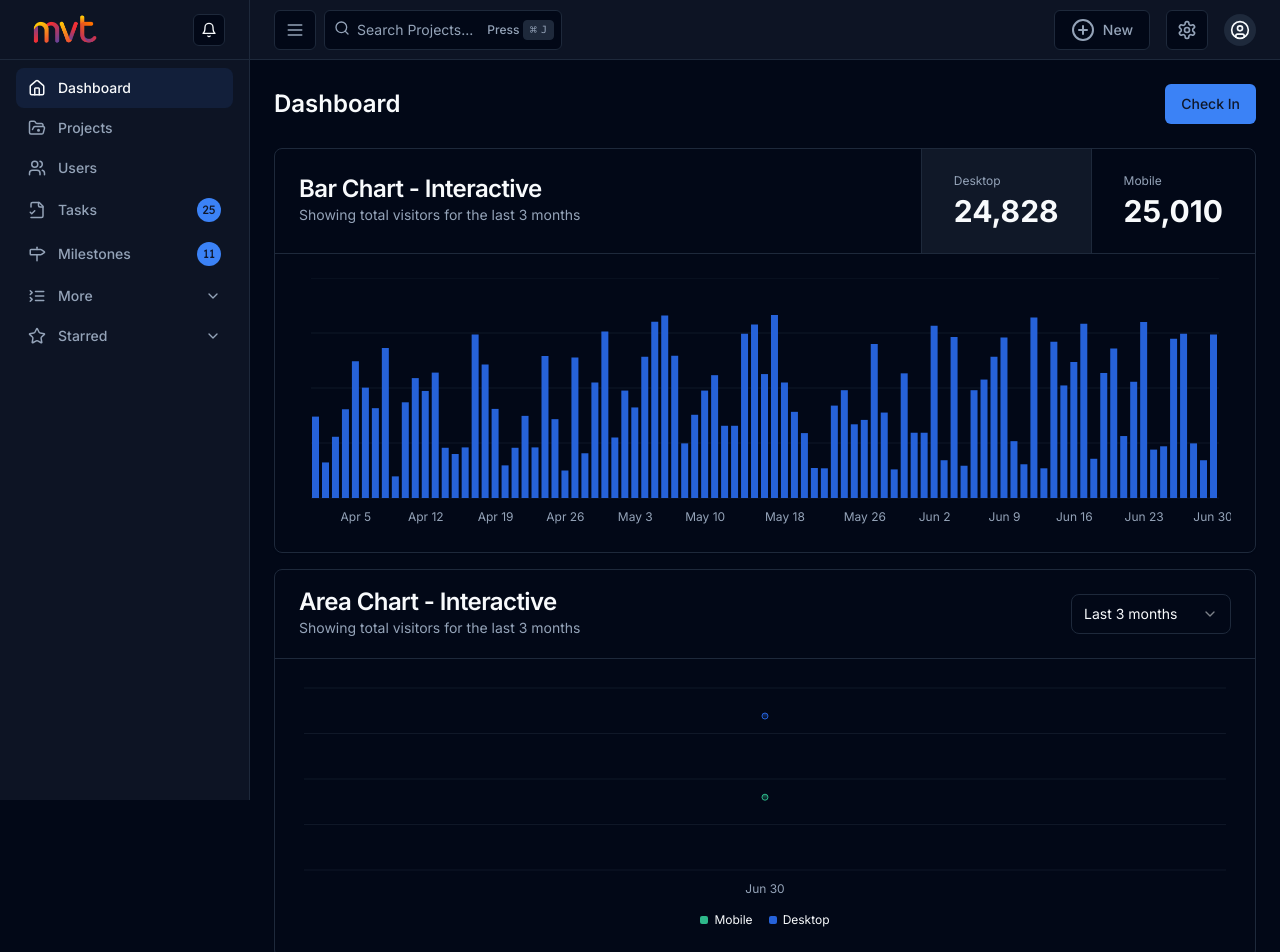
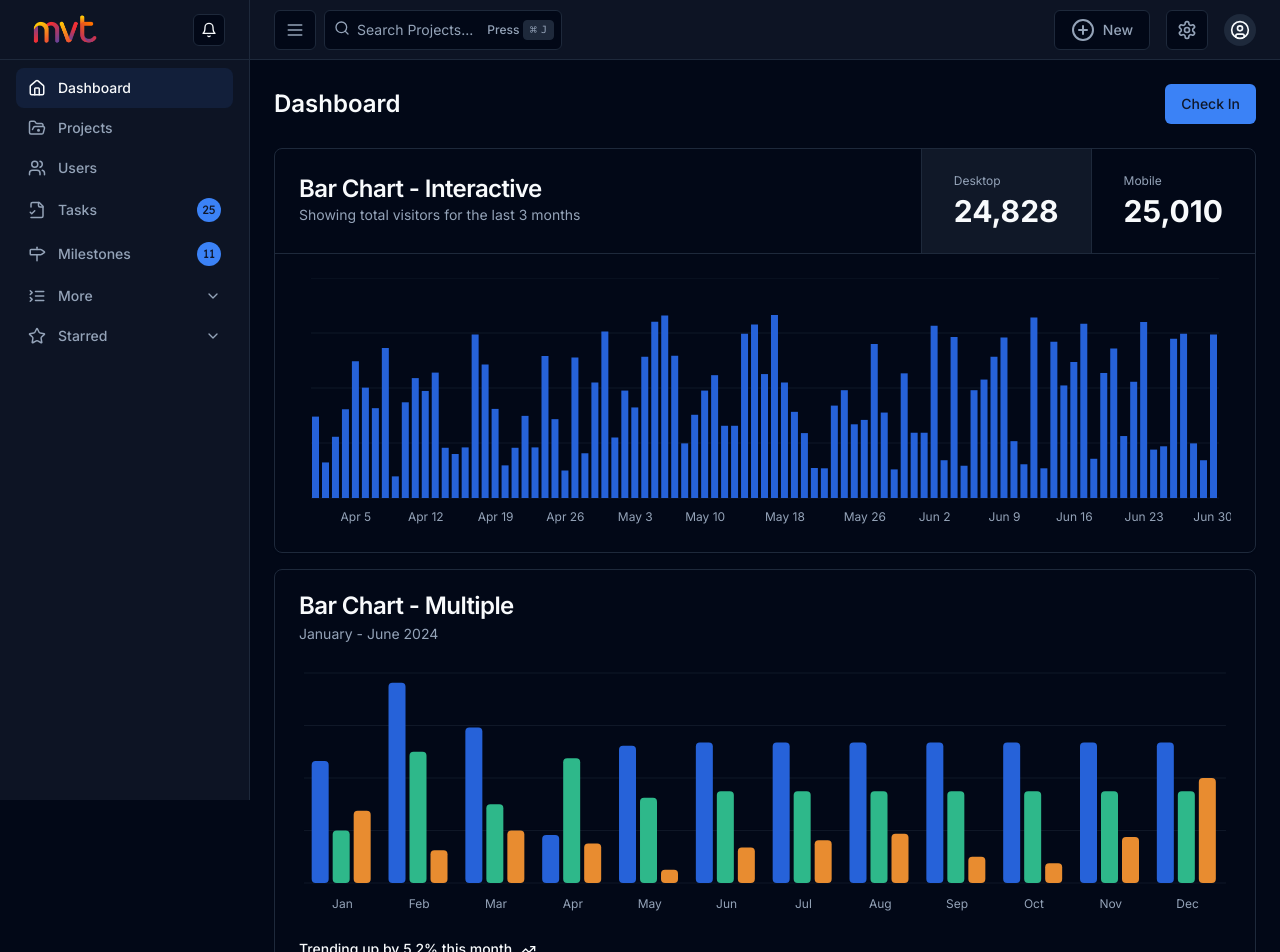
Before and after one commit to riteshmvteams/pmt, a Next.js app: page /dashboard in a window 1280 px wide. Shown: the top 952 px of the page. Built offline with nearby package versions, Linux system fonts and the light colour scheme.

Commit message:
add a multiple bar chart

```diff
--- a/src/app/(main)/dashboard/page.tsx
+++ b/src/app/(main)/dashboard/page.tsx
@@ -1,5 +1,6 @@
 import CustomAreaChart from "@/components/shared/chart/AreaChart";
 import BarChartUI from "@/components/shared/chart/BarChart";
+import MultipleBarChart from "@/components/shared/chart/MultipleBarChart";
 import PieChartUI from "@/components/shared/chart/PieChart";
 import RadicalChartUI from "@/components/shared/chart/RadicalChart";
 import CheckInButton from "@/components/shared/CheckInButton";
@@ -14,7 +15,7 @@
 
       <div className="grid grid-cols-1 sm:grid-cols-2 lg:grid-cols-3 gap-4">
         <BarChartUI className="sm:col-span-2 lg:col-span-3" />
-        <CustomAreaChart className="sm:col-span-2 lg:col-span-3" />
+        <MultipleBarChart className="sm:col-span-2 lg:col-span-3" />
         <PieChartUI />
         <RadicalChartUI />
         <PieChartUI />
--- /dev/null
+++ b/src/components/shared/chart/MultipleBarChart.tsx
@@ -0,0 +1,98 @@
+"use client";
+
+import { TrendingUp } from "lucide-react";
+import { Bar, BarChart, CartesianGrid, XAxis } from "recharts";
+
+import {
+  Card,
+  CardContent,
+  CardDescription,
+  CardFooter,
+  CardHeader,
+  CardTitle,
+} from "@/components/ui/card";
+import {
+  ChartConfig,
+  ChartContainer,
+  ChartTooltip,
+  ChartTooltipContent,
+} from "@/components/ui/chart";
+
+export const description = "A multiple bar chart";
+
+const chartData = [
+  { month: "January", desktop: 186, mobile: 80, other: 110 },
+  { month: "February", desktop: 305, mobile: 200, other: 50 },
+  { month: "March", desktop: 237, mobile: 120, other: 80 },
+  { month: "April", desktop: 73, mobile: 190, other: 60 },
+  { month: "May", desktop: 209, mobile: 130, other: 20 },
+  { month: "June", desktop: 214, mobile: 140, other: 54 },
+  { month: "July", desktop: 214, mobile: 140, other: 65 },
+  { month: "August", desktop: 214, mobile: 140, other: 75 },
+  { month: "September", desktop: 214, mobile: 140, other: 40 },
+  { month: "October", desktop: 214, mobile: 140, other: 30 },
+  { month: "November", desktop: 214, mobile: 140, other: 70 },
+  { month: "December", desktop: 214, mobile: 140, other: 160 },
+];
+
+const chartConfig = {
+  desktop: {
+    label: "Desktop",
+    color: "hsl(var(--chart-1))",
+  },
+  mobile: {
+    label: "Mobile",
+    color: "hsl(var(--chart-2))",
+  },
+  other: {
+    label: "Other",
+    color: "hsl(var(--chart-3))",
+  },
+} satisfies ChartConfig;
+
+export default function MultipleBarChart({
+  className,
+}: {
+  className?: string;
+}) {
+  return (
+    <Card className={className}>
+      <CardHeader>
+        <CardTitle>Bar Chart - Multiple</CardTitle>
+        <CardDescription>January - June 2024</CardDescription>
+      </CardHeader>
+      <CardContent>
+        <ChartContainer
+          config={chartConfig}
+          className="aspect-auto h-[250px] w-full"
+        >
+          <BarChart accessibilityLayer data={chartData}>
+            <CartesianGrid vertical={false} />
+            <XAxis
+              dataKey="month"
+              tickLine={false}
+              tickMargin={10}
+              axisLine={false}
+              tickFormatter={(value) => value.slice(0, 3)}
+            />
+            <ChartTooltip
+              cursor={false}
+              content={<ChartTooltipContent indicator="dashed" />}
+            />
+            <Bar dataKey="desktop" fill="var(--color-desktop)" radius={4} />
+            <Bar dataKey="mobile" fill="var(--color-mobile)" radius={4} />
+            <Bar dataKey="other" fill="var(--color-other)" radius={4} />
+          </BarChart>
+        </ChartContainer>
+      </CardContent>
+      <CardFooter className="flex-col items-start gap-2 text-sm">
+        <div className="flex gap-2 font-medium leading-none">
+          Trending up by 5.2% this month <TrendingUp className="h-4 w-4" />
+        </div>
+        <div className="leading-none text-muted-foreground">
+          Showing total visitors for the last 6 months
+        </div>
+      </CardFooter>
+    </Card>
+  );
+}
```
